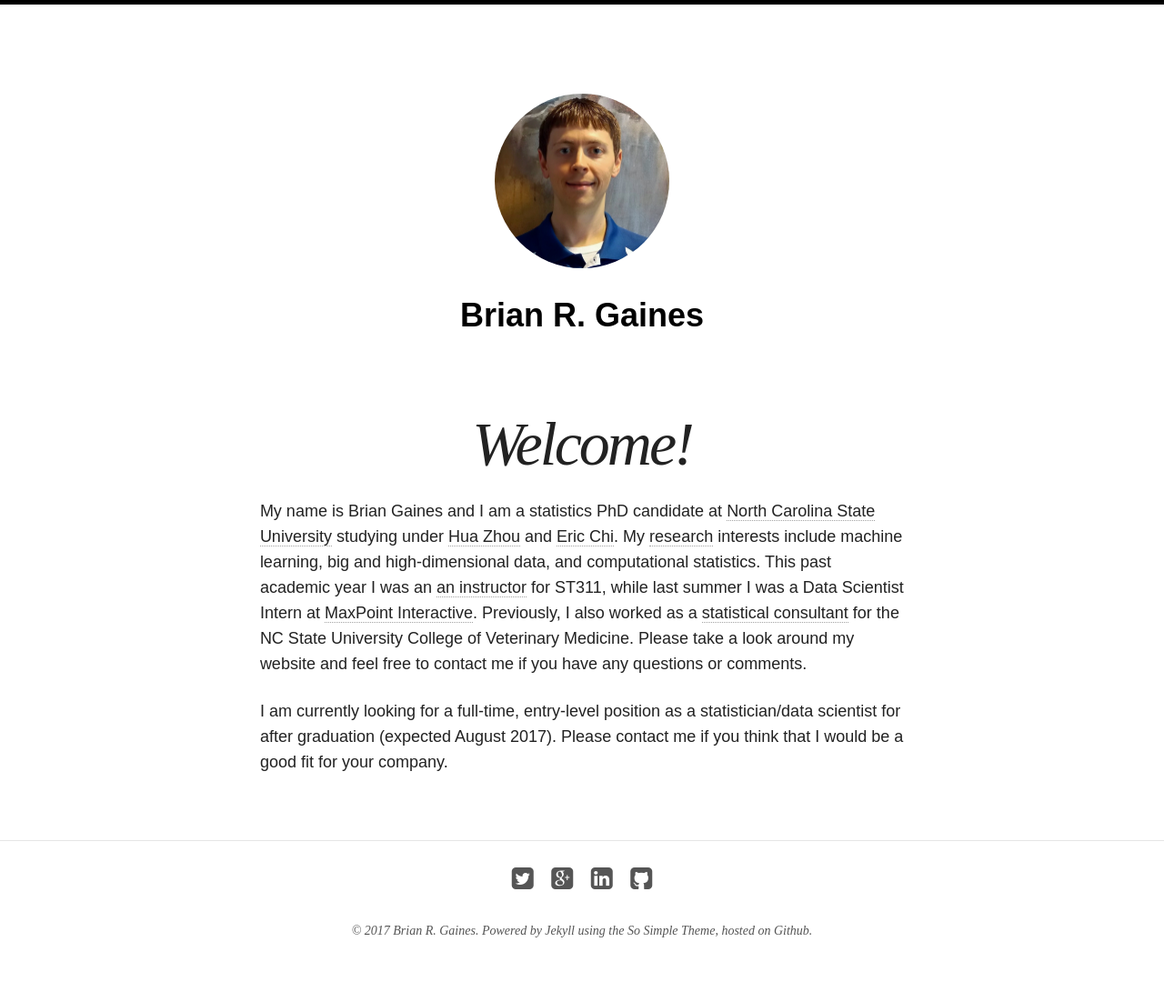
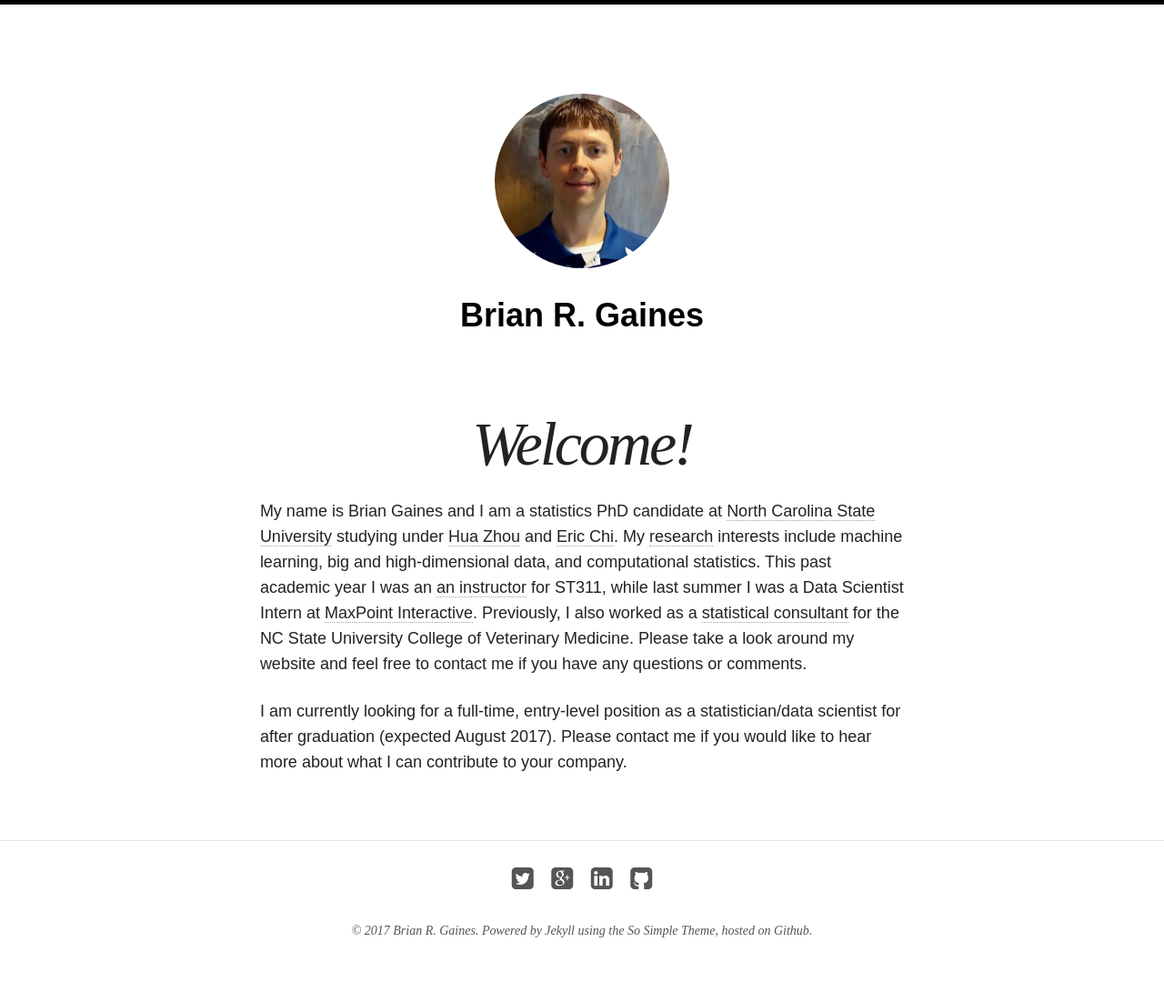
Before and after one commit to brgaines/brgaines.github.io, a Jekyll site: the page built from index.md, in a window 1280 px wide. Shown: the whole page at 91% size. Built offline with Jekyll 4.4.1, drawn with Linux system fonts in a browser that asks for light colours; nearby versions of some CDN libraries.

Commit message:
updated index

```diff
--- a/index.md
+++ b/index.md
@@ -7,4 +7,4 @@ modified: 2016-09-19
 
 My name is Brian Gaines and I am a statistics PhD candidate at [North Carolina State University](http://www.ncsu.edu) studying under [Hua Zhou](http://hua-zhou.github.io/) and [Eric Chi](www.ericchi.com).  My [research](http://brgaines.github.io/research/) interests include machine learning, big and high-dimensional data, and computational statistics.  This past academic year I was an [an instructor](http://brgaines.github.io/teaching/) for ST311, while last summer I was a Data Scientist Intern at [MaxPoint Interactive](http://maxpoint.com/us).  Previously, I also worked as a [statistical consultant](http://brgaines.github.io/consulting/) for the NC State University College of Veterinary Medicine.  Please take a look around my website and feel free to contact me if you have any questions or comments.
 
-I am currently looking for a full-time, entry-level position as a statistician/data scientist for after graduation (expected August 2017).  Please contact me if you think that I would be a good fit for your company.
+I am currently looking for a full-time, entry-level position as a statistician/data scientist for after graduation (expected August 2017).  Please contact me if you would like to hear more about what I can contribute to your company.
```
